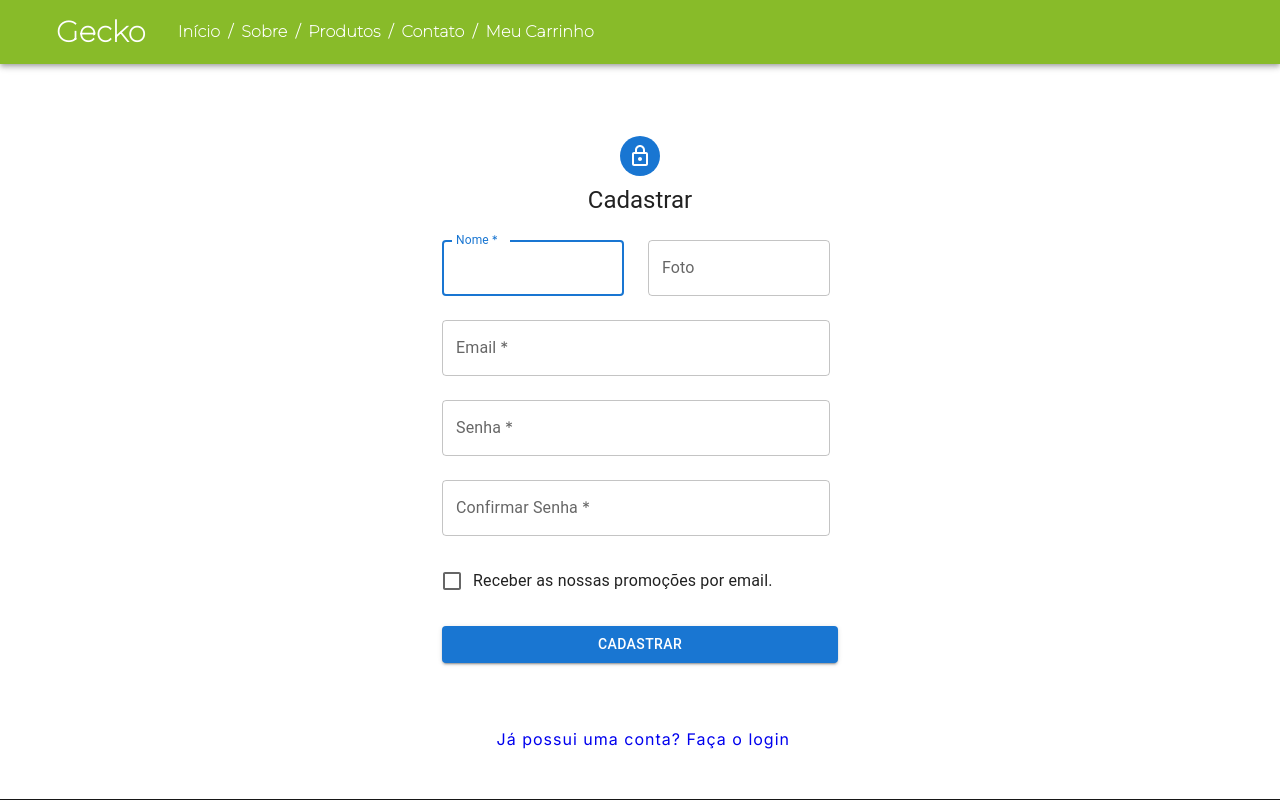
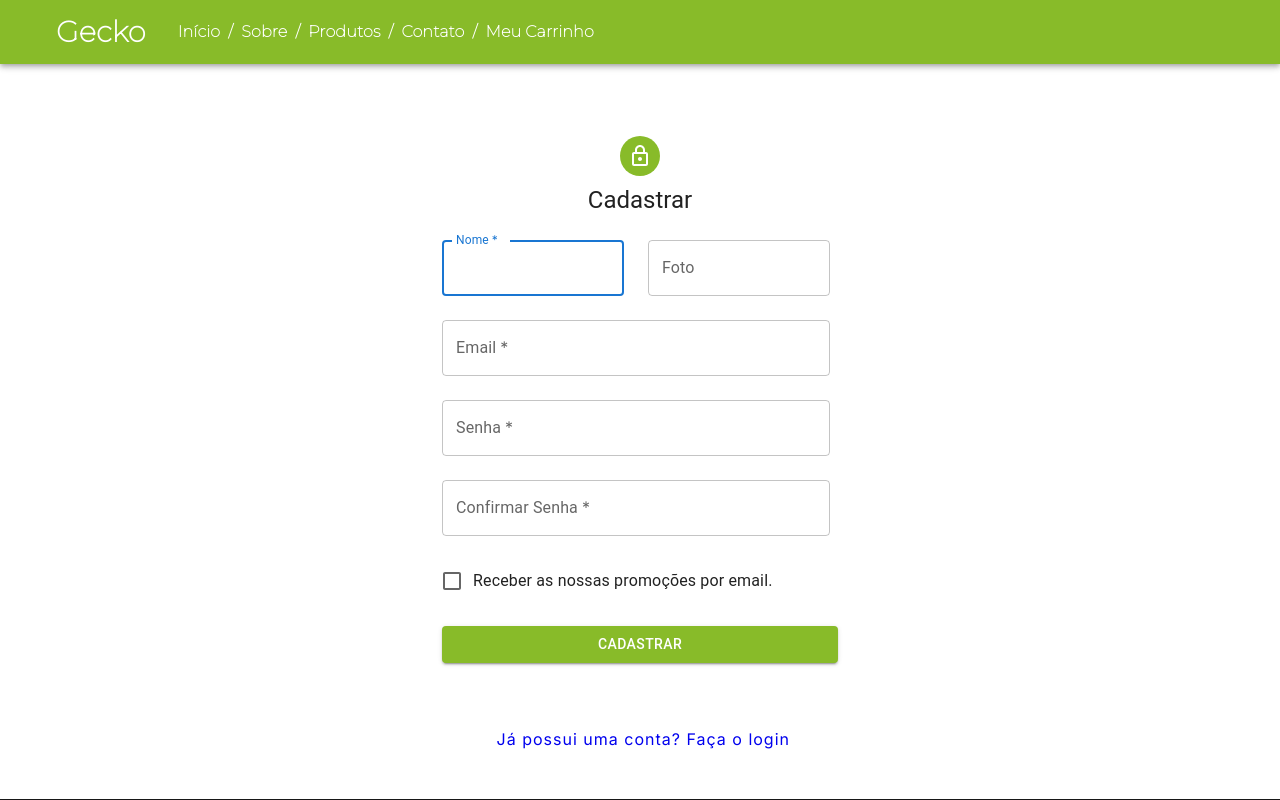
Before and after one commit to ProjetoGecko/frontend, a React (Vite) app: page /Cadastrar in a window 1280 px wide. Shown: the top 800 px of the page. Built offline with nearby package versions, Linux system fonts and the light colour scheme.

Commit message:
mundando cores do componente cadastrar

```diff
--- a/src/pages/Cadastrar/Cadastrar.tsx
+++ b/src/pages/Cadastrar/Cadastrar.tsx
@@ -14,10 +14,6 @@ import Box from '@mui/material/Box';
 import LockOutlinedIcon from '@mui/icons-material/LockOutlined';
 import Typography from '@mui/material/Typography';
 import Container from '@mui/material/Container';
-import { createTheme, ThemeProvider } from '@mui/material/styles';
-
-// TODO remove, this demo shouldn't need to reset the theme.
-const defaultTheme = createTheme();
 
 export default function SignUp() {
   const navigate = useNavigate();
@@ -69,7 +65,6 @@ export default function SignUp() {
   }
 
   return (
-    <ThemeProvider theme={defaultTheme}>
       <Container component="main" maxWidth="xs">
         <CssBaseline />
         <Box
@@ -80,7 +75,7 @@ export default function SignUp() {
             alignItems: 'center',
           }}
         >
-          <Avatar sx={{ m: 1, bgcolor: 'primary.main' }}>
+          <Avatar sx={{ m: 1, bgcolor: '#88bb29' }}>
             <LockOutlinedIcon />
           </Avatar>
           <Typography component="h1" variant="h5">
@@ -160,7 +155,8 @@ export default function SignUp() {
               type="submit"
               fullWidth
               variant="contained"
-              sx={{ mt: 3, mb: 2 }}
+              sx={{ mt: 3, mb: 2, bgcolor: '#88bb29' }}
+
             >
               Cadastrar
             </Button>
@@ -174,6 +170,5 @@ export default function SignUp() {
           </Box>
         </Box>
       </Container>
-    </ThemeProvider>
   );
 }
```
